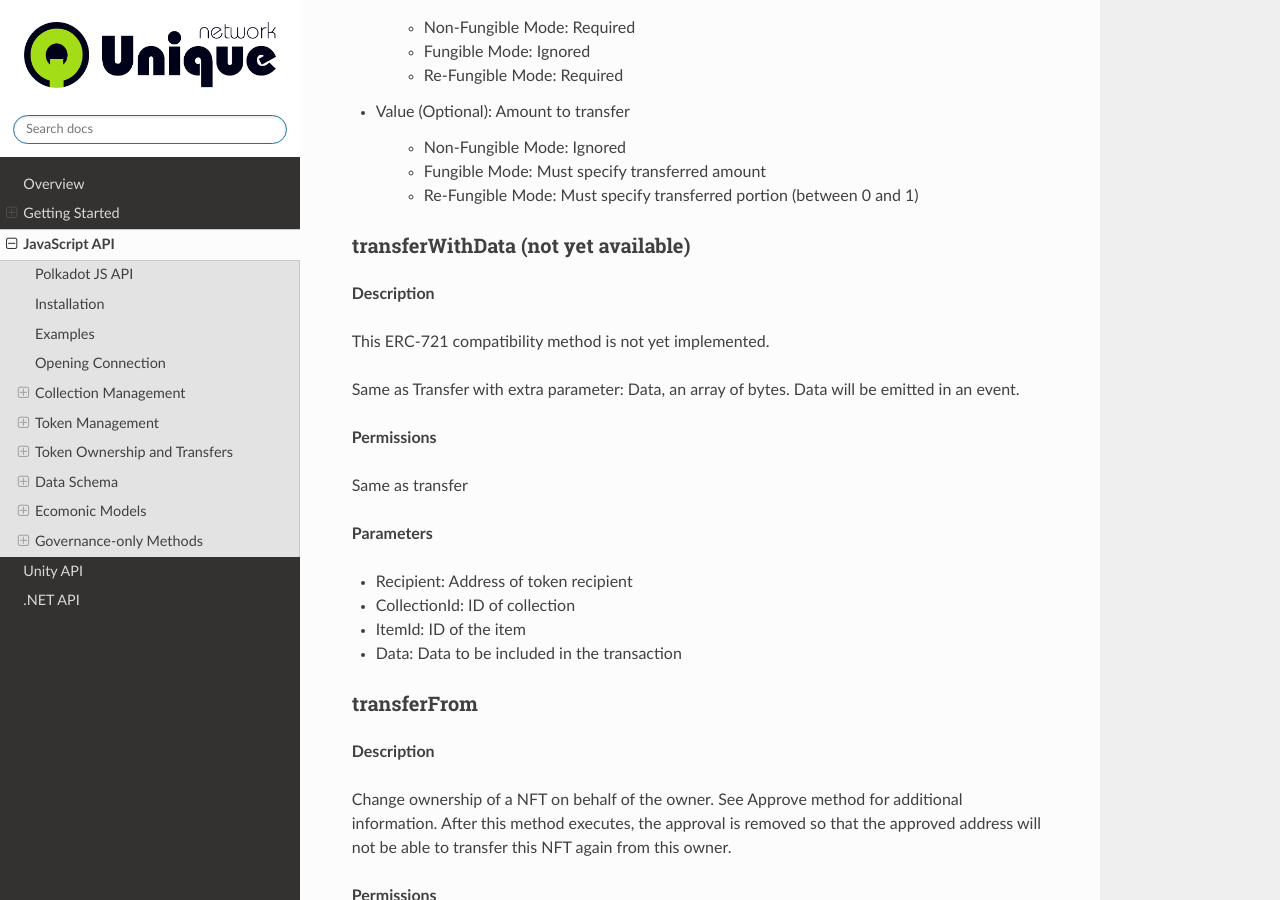
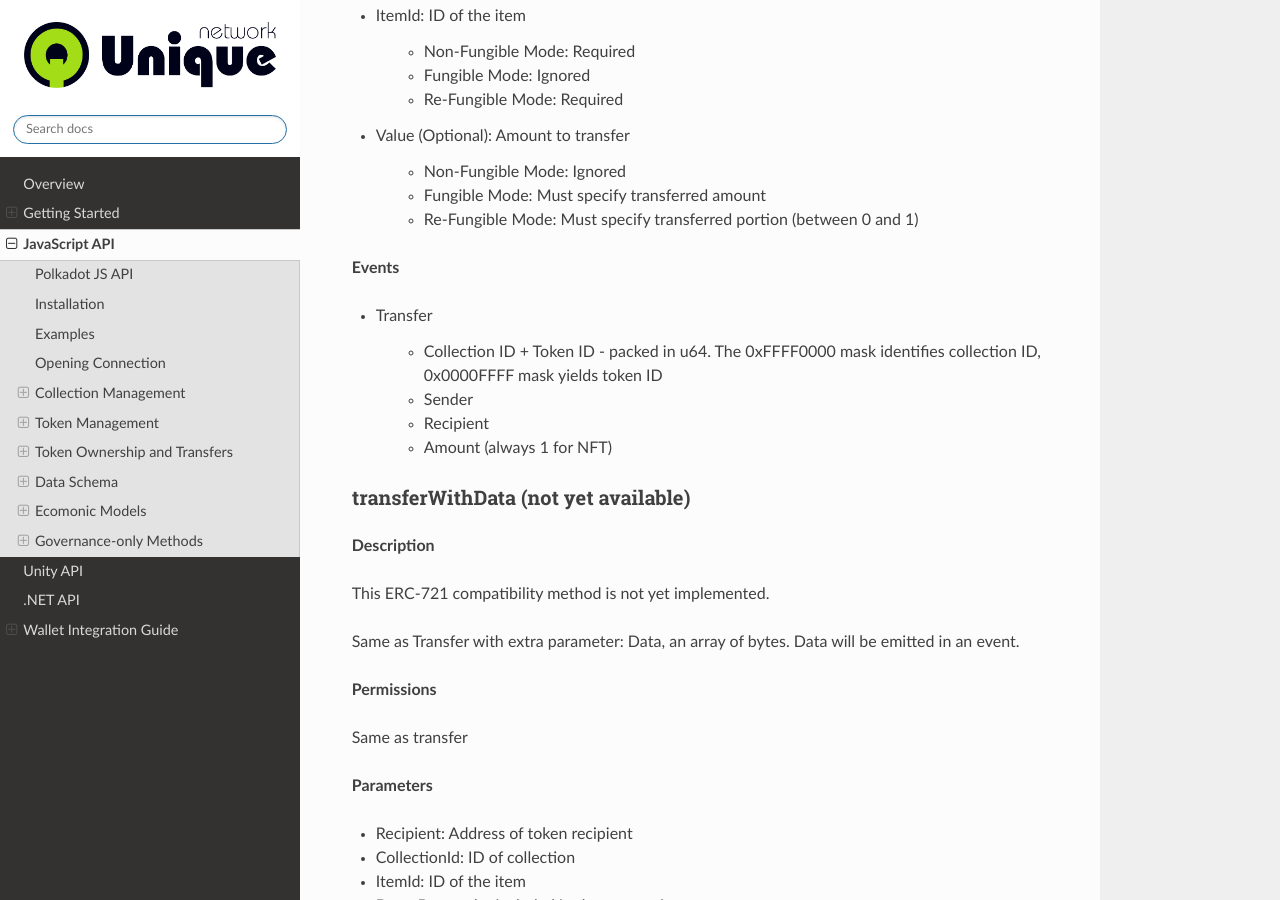
Before and after one commit to UniqueNetwork/unique-docs, a Sphinx documentation site: the page built from source/jsapi.rst, in a window 1280 px wide and 900 px high, scrolled down 13006 px. Built offline with Sphinx 7.4.7 and the Read the Docs theme 2.0.0, drawn with Linux system fonts in a browser that asks for light colours; some of the changed text lies outside the part shown.

Commit message:
Add wallet integration section

```diff
--- a/source/index.rst
+++ b/source/index.rst
@@ -16,3 +16,4 @@
    jsapi
    unityapi
    dotnetapi
+   walletguide
--- a/source/jsapi.rst
+++ b/source/jsapi.rst
@@ -390,7 +390,7 @@
       * NFT: Identifier of newly created NFT. which is unique within the Collection, so the NFT is uniquely identified with a pair of values: CollectionId and ItemId.
       * Fungible: Item IDs are not used, so the value is just 0
       * ReFungible: Same as NFT
-
+    * Recipient: Address that receives token
 
 createMultipleItems
 ^^^^^^^^^^^^^^^^^^^
@@ -557,6 +557,14 @@
     * Fungible Mode: Must specify transferred amount
     * Re-Fungible Mode: Must specify transferred portion (between 0 and 1)
 
+**Events**
+
+* Transfer
+
+    * Collection ID + Token ID - packed in u64. The 0xFFFF0000 mask identifies collection ID, 0x0000FFFF mask yields token ID
+    * Sender
+    * Recipient
+    * Amount (always 1 for NFT)
 
 transferWithData (not yet available)
 ^^^^^^^^^^^^^^^^^^^^^^^^^^^^^^^^^^^^
```
Also changed, not shown: source/walletguide.rst (added, +98 -0 lines).
